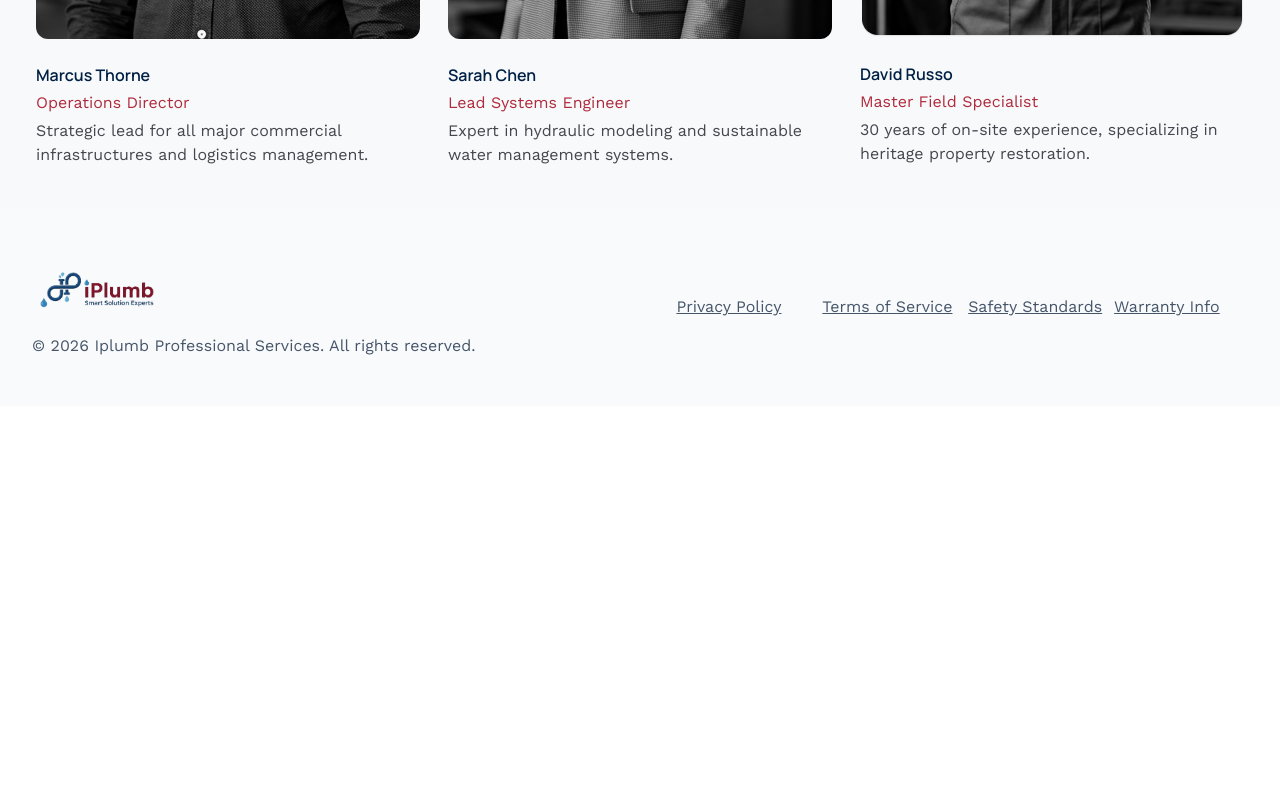
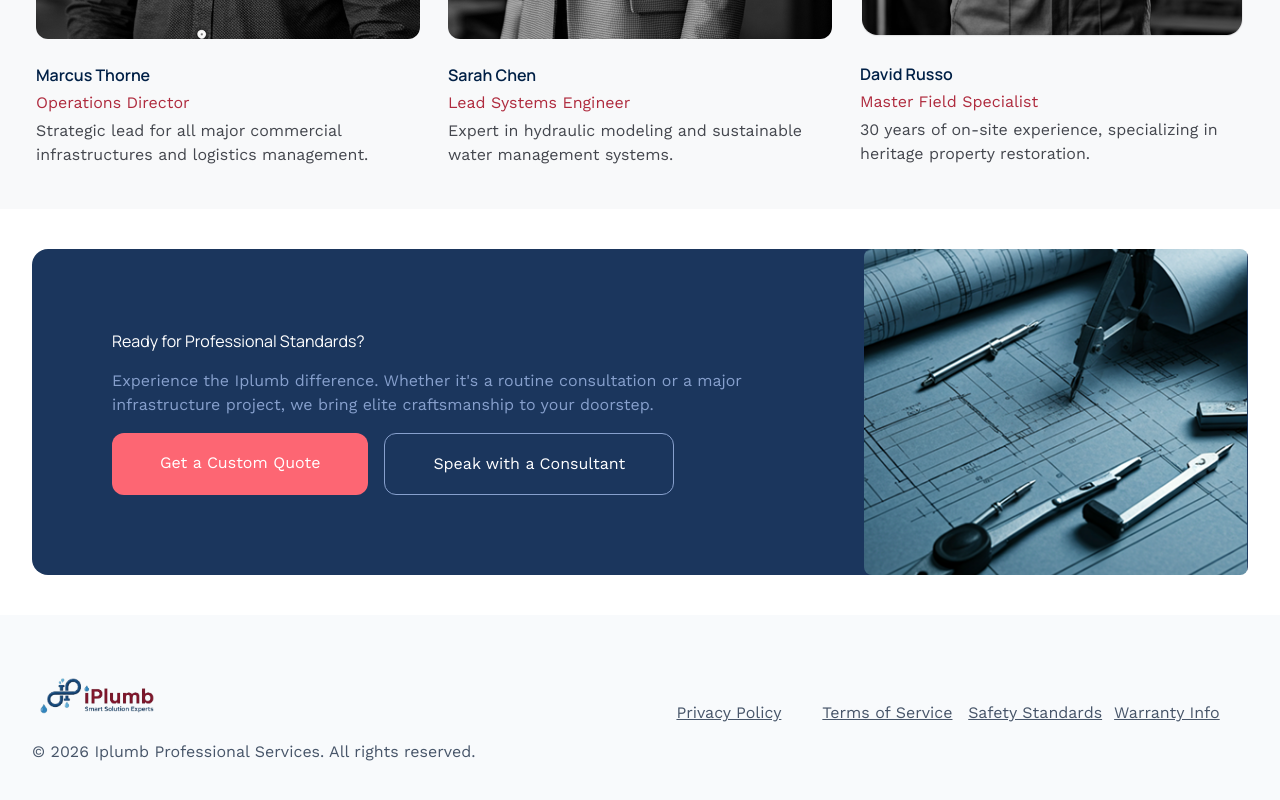
Before and after one commit to davistheweb/iplumb, a Next.js app: page /about in a window 1280 px wide. Shown: the part 3292-4092 px from the top of the page. Before the commit the page ends 3698 px from the top, so only its background shows below. Built offline with nearby package versions, Linux system fonts and the light colour scheme.

Commit message:
added reachout

```diff
--- a/src/app/about/page.tsx
+++ b/src/app/about/page.tsx
@@ -3,6 +3,7 @@ import { CoreValues } from "@/components/about/CoreValues";
 import { MeetTheMasters } from "@/components/about/MeetTheMasters";
 import { Narrative } from "@/components/about/Narrative";
 import { QuoteSection } from "@/components/about/QuoteSection";
+import { ReachOutSection } from "@/components/about/ReachOutSection";
 
 export default function About() {
   return (
@@ -12,6 +13,7 @@ export default function About() {
       <CoreValues />
       <QuoteSection />
       <MeetTheMasters />
+      <ReachOutSection />
     </div>
   );
 }
--- a/src/app/globals.css
+++ b/src/app/globals.css
@@ -30,4 +30,10 @@
     background-size: cover;
     height: 300px;
   }
+  .bg-compass {
+    background-image: url("../assets//about/reach.png");
+    background-repeat: no-repeat;
+    background-size: cover;
+    background-position: center;
+  }
 }
--- a/src/assets/index.ts
+++ b/src/assets/index.ts
@@ -1,6 +1,7 @@
 import MstDavid from "./about/David.png";
 import MstMarcus from "./about/Marcus.png";
 import Narrate from "./about/Narrate.png";
+import reach from "./about/reach.png";
 import MstSarah from "./about/Sarah.png";
 import IplumbLogo from "./general/iplumb_logo.png";
 import BackgroundImage from "./home/backgroundImage.png";
@@ -24,4 +25,5 @@ export {
   ProjectManagementImg,
   SysInstallImg,
   WhyChooseIplumbImage,
+  reach,
 };
--- /dev/null
+++ b/src/components/about/ReachOutSection.tsx
@@ -0,0 +1,33 @@
+export const ReachOutSection: React.FC = () => {
+  return (
+    <section className="flex items-center justify-center px-8 py-10">
+      <div className="md:w-165.2 flex h-fit w-87.5 flex-col rounded-2xl bg-[#1B365D] sm:w-125 md:flex-row lg:w-250 xl:w-304">
+        <div className="flex flex-col gap-4 px-20 py-20">
+          <h3 className="font-manrope text-white">
+            Ready for Professional Standards?
+          </h3>
+          <p className="text-[#87A0CD] lg:w-2xl">
+            Experience the Iplumb difference. Whether it's a routine
+            consultation or a major infrastructure project, we bring elite
+            craftsmanship to your doorstep.
+          </p>
+          <div className="flex flex-col gap-4 lg:flex-row">
+            <a
+              href="#"
+              className="w-fit rounded-xl bg-[#FD6673] px-12 py-4.5 text-white"
+            >
+              Get a Custom Quote
+            </a>
+            <a
+              href="#"
+              className="w-fit rounded-xl border border-[#87A0CD] px-12 py-4.5 text-white"
+            >
+              Speak with a Consultant
+            </a>
+          </div>
+        </div>
+        <div className="bg-compass hidden w-[405.55px] rounded-lg bg-[#1B365D]/90 lg:flex"></div>
+      </div>
+    </section>
+  );
+};
```
Also changed, not shown: src/assets/about/reach.png (added).
